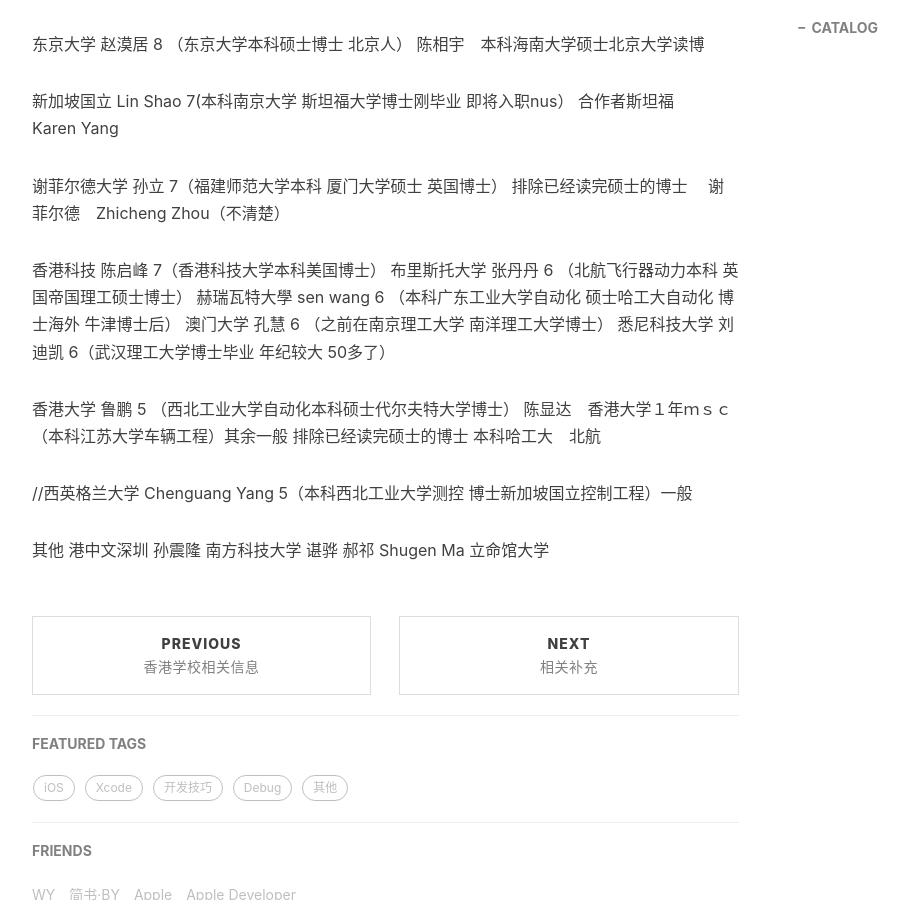
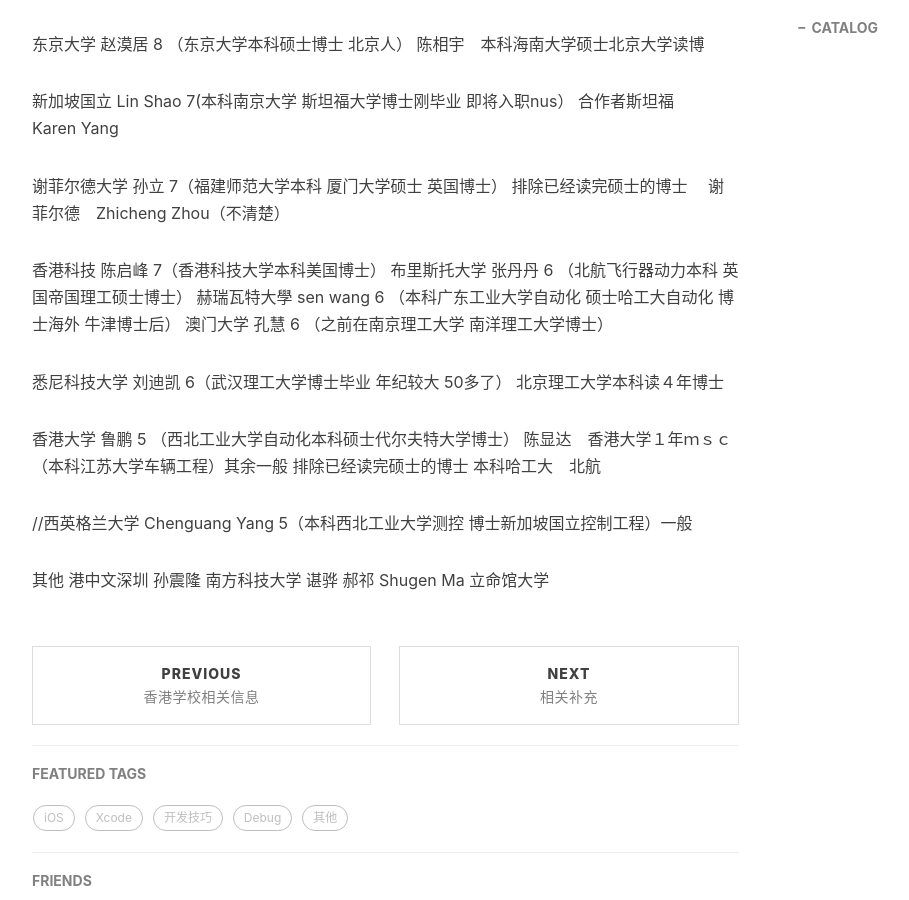
Before and after one commit to pengjiao123/pengjiao123.github.io, a Jekyll site: the page built from _posts/2022-06-18-实习相关.md, in a window 1280 px wide and 900 px high, scrolled down 3383 px. Shown: the whole window, without its empty margins (233-1142 px from the left). Built offline with Jekyll 4.4.1, drawn with Linux system fonts in a browser that asks for light colours; nearby versions of some CDN libraries; comment, search, counter and statistics services are not loaded.

Commit message:
Update 2022-06-18-实习相关.md

```diff
--- a/_posts/2022-06-18-实习相关.md
+++ b/_posts/2022-06-18-实习相关.md
@@ -181,7 +181,10 @@
 布里斯托大学 张丹丹 6 （北航飞行器动力本科 英国帝国理工硕士博士）
 赫瑞瓦特大學 sen wang 6 （本科广东工业大学自动化 硕士哈工大自动化 博士海外 牛津博士后）
  澳门大学 孔慧 6 （之前在南京理工大学 南洋理工大学博士）
+
+
 悉尼科技大学  刘迪凯 6（武汉理工大学博士毕业 年纪较大 50多了）
+北京理工大学本科读４年博士
 
 香港大学  鲁鹏 5 （西北工业大学自动化本科硕士代尔夫特大学博士）
 陈显达　香港大学１年ｍｓｃ（本科江苏大学车辆工程）其余一般
```
